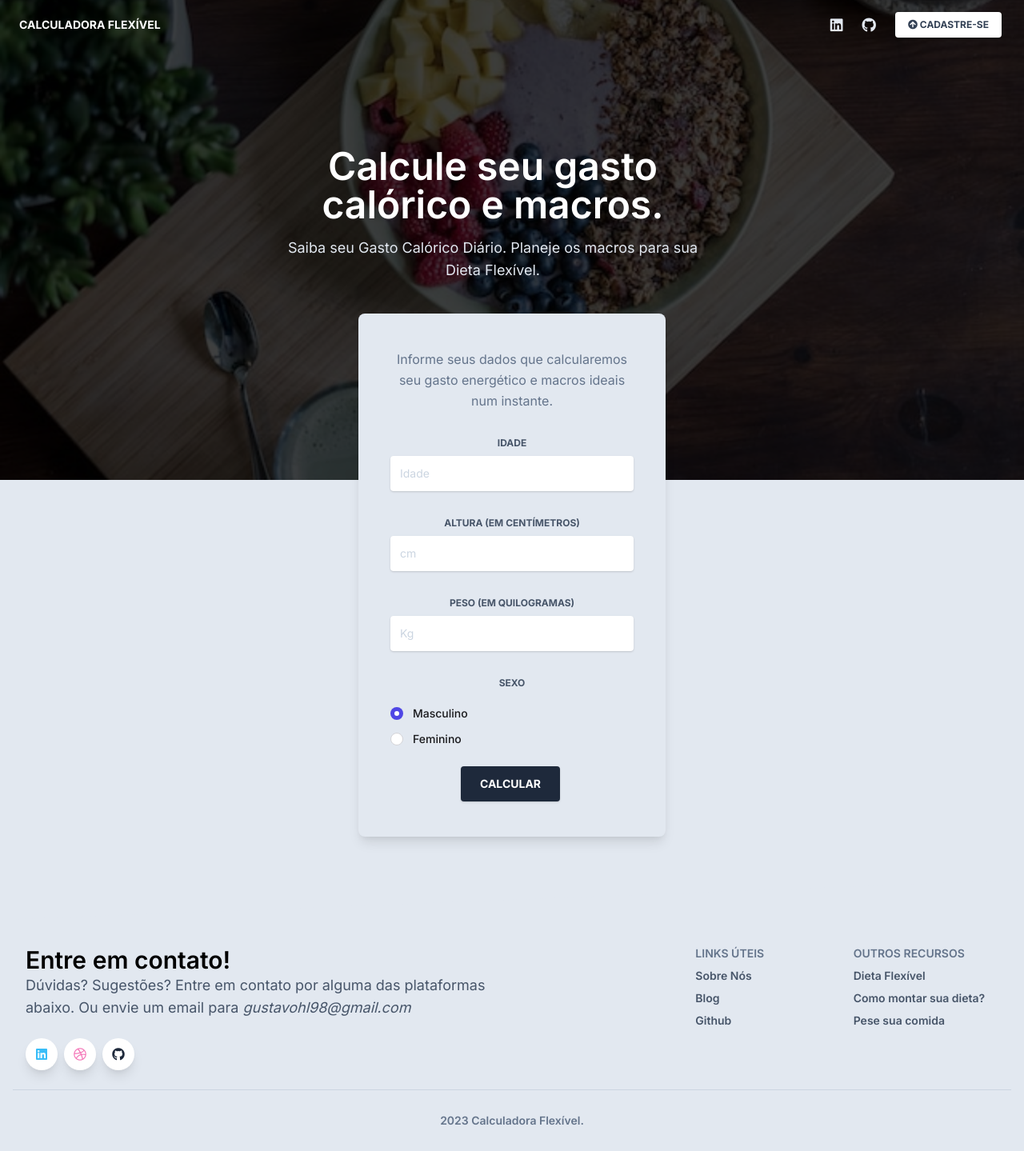
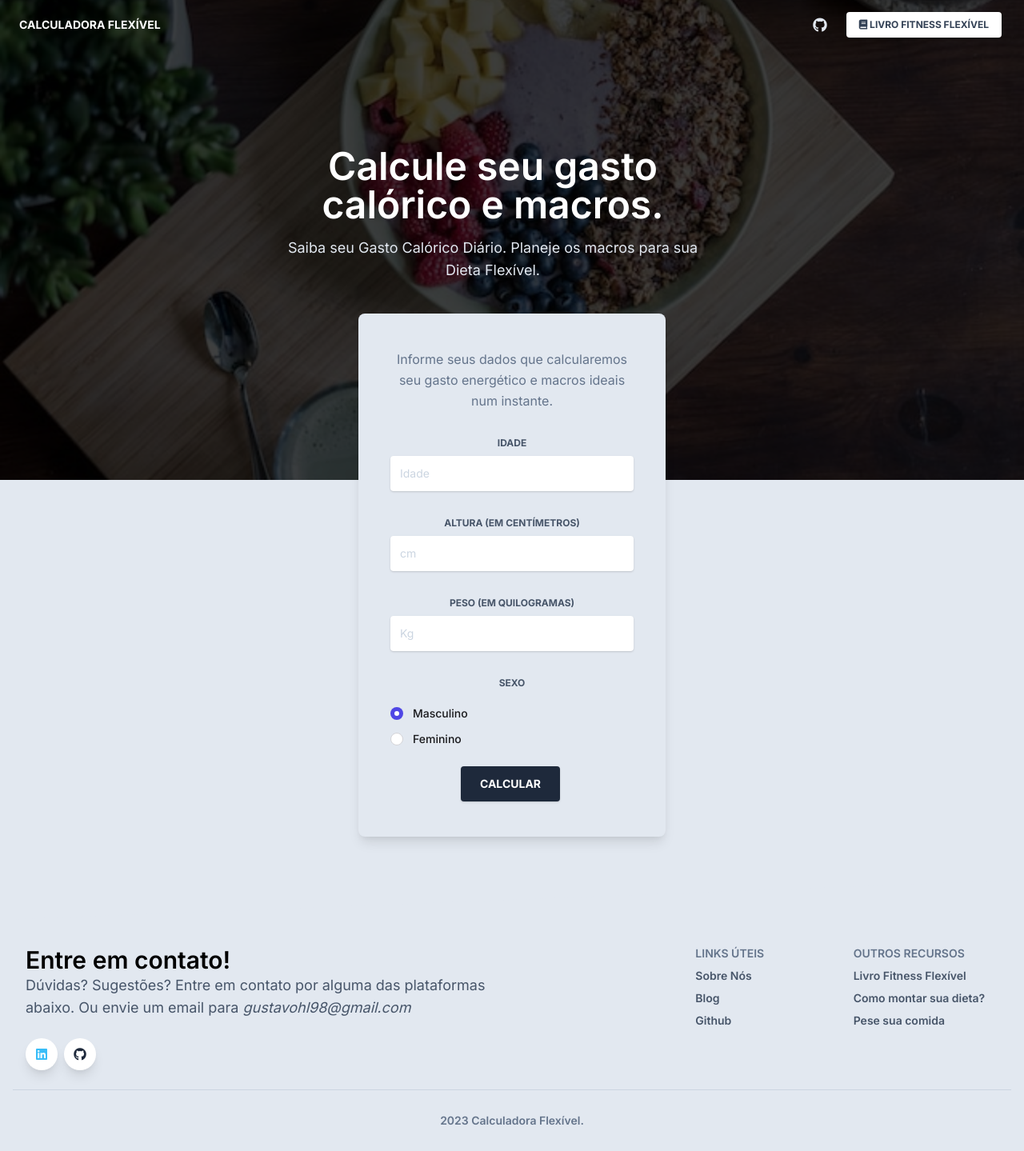
Before and after one commit to gustavofds/macros-calculator, a Next.js app: page / in a window 1280 px wide. Shown: the whole page at 80% size. Built offline with nearby package versions, Linux system fonts and the light colour scheme.

Commit message:
affiliation: add Fitness Flexivel

```diff
--- a/components/Footers/Footer.js
+++ b/components/Footers/Footer.js
@@ -39,12 +39,12 @@ export default function Footer() {
                   <i className="fab fa-linkedin"></i>
                 </button>
 
-                <button
+                {/* <button
                   className="bg-white text-pink-400 shadow-lg font-normal h-10 w-10 items-center justify-center align-center rounded-full outline-none focus:outline-none mr-2"
                   type="button"
                 >
                   <i className="fab fa-dribbble"></i>
-                </button>
+                </button> */}
                 <button
                   className="bg-white text-blueGray-800 shadow-lg font-normal h-10 w-10 items-center justify-center align-center rounded-full outline-none focus:outline-none mr-2"
                   type="button"
@@ -95,9 +95,10 @@ export default function Footer() {
                     <li>
                       <a
                         className="text-blueGray-600 hover:text-blueGray-800 font-semibold block pb-2 text-sm"
-                        href="/"
+                        href="https://go.hotmart.com/W83717848K"
+                        target="_blank"
                       >
-                        Dieta Flexível
+                        Livro Fitness Flexível
                       </a>
                     </li>
                     <li>
--- a/components/MacrosResultsModal.tsx
+++ b/components/MacrosResultsModal.tsx
@@ -31,14 +31,14 @@ export default function MacrosResultsModal({
             </div>
             {/*body*/}
             <div className="relative p-6 flex-auto">
-              <p className="my-4 text-blueGray-500 text-lg leading-relaxed">
+              <p className="my-4 text-blueGray-500 text-sm md:text-lg leading-relaxed">
                 Seu nível de atividade é:{' '}
                 <strong>{activityDict[activity]}</strong>
               </p>
-              <p className="my-4 text-blueGray-500 text-lg leading-relaxed">
+              <p className="my-4 text-blueGray-500 text-sm md:text-lg leading-relaxed">
                 Você quer: <strong>{goalDictVerb[goal]}</strong>
               </p>
-              <p className="my-4 text-blueGray-500 text-lg leading-relaxed">
+              <p className="my-4 text-blueGray-500 text-sm md:text-lg leading-relaxed">
                 Consumo calórico máximo sugerido:{' '}
                 <strong>{macrosResults.maxCalories} calorias por dia</strong>,
                 divididos em:
@@ -57,6 +57,28 @@ export default function MacrosResultsModal({
                   </li>
                 </ul>
               </p>
+              <p className="my-4 text-blueGray-500 text-sm md:text-lg leading-relaxed">
+                Precisando de receitas que encaixem nos seus Macros? No livro{' '}
+                <a href="https://go.hotmart.com/W83717848K" target="_blank">
+                  <button
+                    className="bg-blueGray-600 text-white  font-bold uppercase text-xs px-4 py-2 rounded shadow hover:bg-blueGray-700 outline-none focus:outline-none mr-1 mb-1 ease-linear transition-all duration-150"
+                    type="button"
+                  >
+                    <i className="fas fa-book"></i> Fitness Flexível
+                  </button>{' '}
+                </a>{' '}
+                você vai encontrar receitas doces, salgadas, lanches rápidos e
+                alguns pratos mais elaborados. Tudo muito simples e fácil de
+                entender, mesmo quem nunca se aventurou na cozinha vai conseguir
+                fazer pratos deliciosos e comer bem atingindo os objetivos!
+              </p>
+              <p className="my-4 text-blueGray-500 text-sm md:text-lg leading-relaxed">
+                Todas as receitas contam com a informação nutricional do prato
+                todo ou das porções. Além disso, todas as receitas vêm com um
+                código de barras para você escanear utilizando o app de contagem
+                de calorias <strong>MyFitness Pal</strong> e adicionar ao seu
+                cardápio diário com um simples clique.
+              </p>
             </div>
             {/*footer*/}
             <div className="flex items-center justify-end p-6 border-t border-solid border-blueGray-200 rounded-b">
@@ -67,13 +89,14 @@ export default function MacrosResultsModal({
               >
                 Fechar
               </button>
-              {/* <button
+              <button
                 className="bg-emerald-500 text-white active:bg-emerald-600 font-bold uppercase text-sm px-6 py-3 rounded shadow hover:shadow-lg outline-none focus:outline-none mr-1 mb-1 ease-linear transition-all duration-150"
                 type="button"
-                onClick={() => setShowModal(false)}
               >
-                Save Changes
-              </button> */}
+                <a href="https://go.hotmart.com/W83717848K" target="_blank">
+                  Conhecer o Livro
+                </a>
+              </button>
             </div>
           </div>
         </div>
--- a/components/Navbars/AuthNavbar.js
+++ b/components/Navbars/AuthNavbar.js
@@ -37,7 +37,7 @@ export default function Navbar(props) {
             id="example-navbar-warning"
           >
             <ul className="flex flex-col lg:flex-row list-none lg:ml-auto">
-              <li className="flex items-center">
+              {/* <li className="flex items-center">
                 <a
                   className="lg:text-white lg:hover:text-blueGray-200 text-blueGray-700 px-3 py-4 lg:py-2 flex items-center text-xs uppercase font-bold"
                   href="https://linkedin.com/in/gustavosousa1"
@@ -46,7 +46,7 @@ export default function Navbar(props) {
                   <i className="lg:text-blueGray-200 text-blueGray-400 fab fa-linkedin text-lg leading-lg " />
                   <span className="lg:hidden inline-block ml-2">LinkedIn</span>
                 </a>
-              </li>
+              </li> */}
 
               <li className="flex items-center">
                 <a
@@ -60,12 +60,14 @@ export default function Navbar(props) {
               </li>
 
               <li className="flex items-center">
-                <button
-                  className="bg-white text-blueGray-700 active:bg-blueGray-50 text-xs font-bold uppercase px-4 py-2 rounded shadow hover:shadow-md outline-none focus:outline-none lg:mr-1 lg:mb-0 ml-3 mb-3 ease-linear transition-all duration-150"
-                  type="button"
-                >
-                  <i className="fas fa-arrow-circle-up"></i> Cadastre-se
-                </button>
+                <a href="https://go.hotmart.com/W83717848K" target="_blank">
+                  <button
+                    className="bg-white text-blueGray-700 active:bg-blueGray-50 text-xs font-bold uppercase px-4 py-2 rounded shadow hover:shadow-md outline-none focus:outline-none lg:mr-1 lg:mb-0 ml-3 mb-3 ease-linear transition-all duration-150"
+                    type="button"
+                  >
+                    <i className="fas fa-book"></i> Livro Fitness Flexível{' '}
+                  </button>
+                </a>
               </li>
             </ul>
           </div>
```
